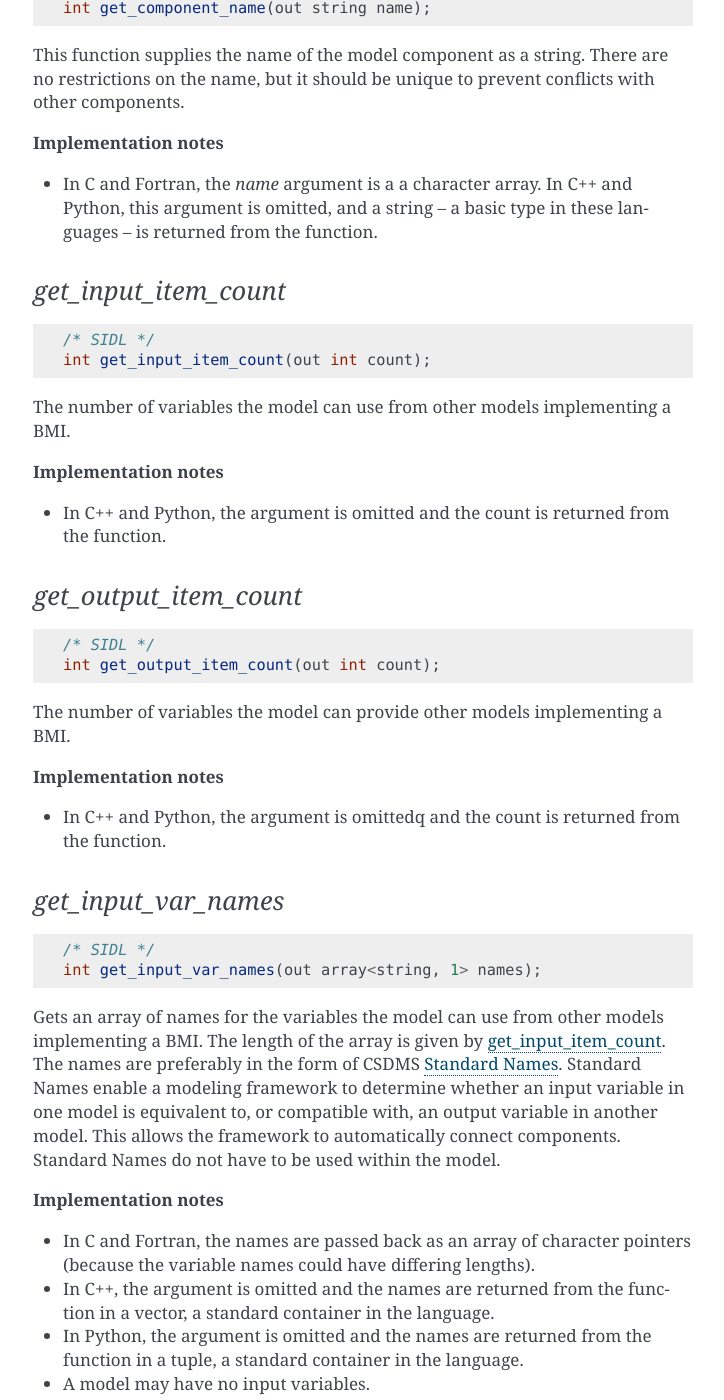
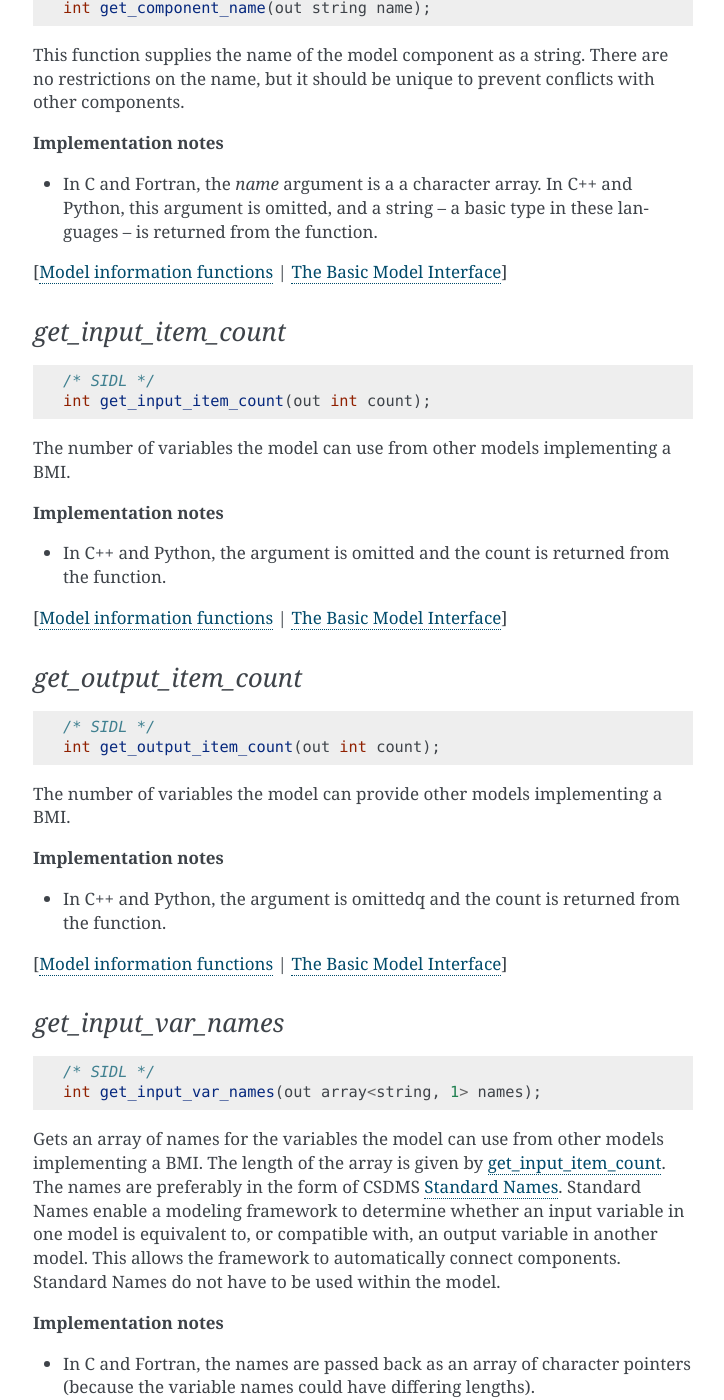
Before and after one commit to csdms/bmi, a Sphinx documentation site: the page built from docs/source/index.rst, in a window 1280 px wide and 1400 px high, scrolled down 5078 px. Shown: the whole window, without its empty margins (387-1111 px from the left). Built offline with Sphinx 7.4.7, drawn with Linux system fonts in a browser that asks for light colours; formulas are drawn with MathJax 3; some of the changed text lies outside the part shown.

Commit message:
Add navigation links after each BMI function
This should make it easier to browse sections and return to the
main BMI heading.

```diff
--- a/docs/source/bmi.getter_setter.rst
+++ b/docs/source/bmi.getter_setter.rst
@@ -45,6 +45,8 @@ even if the model uses dimensional variables.
   accessible until after the call to :ref:`initialize`. Likewise, the
   variable may not be accessible after calling :ref:`finalize`.
 
+[:ref:`getter_setter_funcs` | :ref:`basic_model_interface`]
+
 .. _get_value_ptr:
 
 *get_value_ptr*
@@ -67,6 +69,8 @@ even if the model's state has changed.
 * In C++, the *dest_ptr* argument is omitted, and the reference is
   returned through the function.
 * In Python, a :term:`numpy` array is returned.
+
+[:ref:`getter_setter_funcs` | :ref:`basic_model_interface`]
 
 
 .. _get_value_at_indices:
@@ -91,6 +95,8 @@ Additionally,
 
 * Both *dest* and *inds* are flattened arrays.
 * The *inds* argument is always of type integer.
+
+[:ref:`getter_setter_funcs` | :ref:`basic_model_interface`]
 
 
 .. _set_value:
@@ -121,6 +127,8 @@ even if the model uses dimensional variables.
   accessible until after the call to :ref:`initialize`. Likewise, the
   variable may not be accessible after calling :ref:`finalize`.
 
+[:ref:`getter_setter_funcs` | :ref:`basic_model_interface`]
+
 
 .. _set_value_at_indices:
 
@@ -143,3 +151,5 @@ Additionally,
 
 * Both *src* and *inds* are flattened arrays.
 * The *inds* argument is always of type integer.
+
+[:ref:`getter_setter_funcs` | :ref:`basic_model_interface`]
--- a/docs/source/bmi.grid_funcs.rst
+++ b/docs/source/bmi.grid_funcs.rst
@@ -53,6 +53,8 @@ is given in the :ref:`model_grids` section.
 * In C++ and Python, the *type* argument is omitted and the grid
   type name is returned from the function.
 
+[:ref:`grid_funcs` | :ref:`basic_model_interface`]
+
 
 .. _get_grid_rank:
 
@@ -77,6 +79,8 @@ of :ref:`get_grid_x`, :ref:`get_grid_y`, etc. are implemented.
 * This function is needed for every :ref:`grid type <model_grids>`.
 * In C++ and Python, the *rank* argument is omitted and the grid
   rank is returned from the function.
+
+[:ref:`grid_funcs` | :ref:`basic_model_interface`]
 
 
 .. _get_grid_size:
@@ -103,6 +107,8 @@ for :ref:`unstructured <unstructured_grids>` and
 * This function is needed for every :ref:`grid type <model_grids>`.
 * In C++ and Python, the *size* argument is omitted and the grid
   size is returned from the function.
+
+[:ref:`grid_funcs` | :ref:`basic_model_interface`]
 
 
 .. _get_grid_shape:
@@ -140,6 +146,8 @@ the cells.
 * In Python, the *shape* argument is a :term:`numpy <NumPy>` array.
 * In C++, this is a void function.
 
+[:ref:`grid_funcs` | :ref:`basic_model_interface`]
+
 
 .. _get_grid_spacing:
 
@@ -166,6 +174,8 @@ the spacing between rows is followed by spacing between columns, ``[dy, dx]``.
   <uniform_rectilinear>` grids.
 * In Python, the *spacing* argument is a :term:`numpy <NumPy>` array.
 * In C++, this is a void function.
+
+[:ref:`grid_funcs` | :ref:`basic_model_interface`]
 
 
 .. _get_grid_origin:
@@ -195,6 +205,8 @@ the origin is given in the column dimension, followed by the row dimension,
 * In Python, the *origin* argument is a :term:`numpy <NumPy>` array.
 * In C++, this is a void function.
 
+[:ref:`grid_funcs` | :ref:`basic_model_interface`]
+
 
 .. _get_grid_x:
 
@@ -220,6 +232,8 @@ See :ref:`model_grids` for more information.
   and all :ref:`unstructured <unstructured_grids>` grids.
 * In Python, the *x* argument is a :term:`numpy <NumPy>` array.
 * In C++, this is a void function.
+
+[:ref:`grid_funcs` | :ref:`basic_model_interface`]
 
 
 .. _get_grid_y:
@@ -247,6 +261,8 @@ See :ref:`model_grids` for more information.
 * In Python, the *y* argument is a :term:`numpy <NumPy>` array.
 * In C++, this is a void function.
 
+[:ref:`grid_funcs` | :ref:`basic_model_interface`]
+
 
 .. _get_grid_z:
 
@@ -273,6 +289,8 @@ See :ref:`model_grids` for more information.
 * In Python, the *z* argument is a :term:`numpy <NumPy>` array.
 * In C++, this is a void function.
 
+[:ref:`grid_funcs` | :ref:`basic_model_interface`]
+
 
 .. _get_grid_node_count:
 
@@ -292,6 +310,8 @@ Get the number of :term:`nodes <node>` in the grid.
   <unstructured_grids>` grids.
 * In C++ and Python, the *count* argument is omitted and the node
   count is returned from the function.
+
+[:ref:`grid_funcs` | :ref:`basic_model_interface`]
 
 
 .. _get_grid_edge_count:
@@ -313,6 +333,8 @@ Get the number of :term:`edges <edge>` in the grid.
 * In C++ and Python, the *count* argument is omitted and the edge
   count is returned from the function.
 
+[:ref:`grid_funcs` | :ref:`basic_model_interface`]
+
 
 .. _get_grid_face_count:
 
@@ -332,6 +354,8 @@ Get the number of :term:`faces <face>` in the grid.
   <unstructured_grids>` grids.
 * In C++ and Python, the *count* argument is omitted and the face
   count is returned from the function.
+
+[:ref:`grid_funcs` | :ref:`basic_model_interface`]
 
 
 .. _get_grid_edge_nodes:
@@ -356,6 +380,8 @@ node at edge head.
 * In Python, the *edge_nodes* argument is a :term:`numpy <NumPy>` array.
 * In C++, this is a void function.
 
+[:ref:`grid_funcs` | :ref:`basic_model_interface`]
+
 
 .. _get_grid_face_edges:
 
@@ -375,6 +401,8 @@ Get the face-edge connectivity.
   <unstructured_grids>` grids.
 * In Python, the *face_edges* argument is a :term:`numpy <NumPy>` array.
 * In C++, this is a void function.
+
+[:ref:`grid_funcs` | :ref:`basic_model_interface`]
 
 
 .. _get_grid_face_nodes:
@@ -399,6 +427,8 @@ that form the boundary of the face.
 * In Python, the *face_nodes* argument is a :term:`numpy <NumPy>` array.
 * In C++, this is a void function.
 
+[:ref:`grid_funcs` | :ref:`basic_model_interface`]
+
 
 .. _get_grid_nodes_per_face:
 
@@ -418,3 +448,5 @@ Get the number of nodes for each face.
   <unstructured_grids>` grids.
 * In Python, the *nodes_per_face* argument is a :term:`numpy <NumPy>` array.
 * In C++, this is a void function.
+
+[:ref:`grid_funcs` | :ref:`basic_model_interface`]
--- a/docs/source/bmi.info_funcs.rst
+++ b/docs/source/bmi.info_funcs.rst
@@ -28,6 +28,8 @@ but it should be unique to prevent conflicts with other components.
   In C++ and Python, this argument is omitted, and a string -- a basic type
   in these languages -- is returned from the function.
 
+[:ref:`info_funcs` | :ref:`basic_model_interface`]
+
 
 .. _get_input_item_count:
 
@@ -47,6 +49,8 @@ implementing a BMI.
 * In C++ and Python, the argument is omitted and the count is returned
   from the function.
 
+[:ref:`info_funcs` | :ref:`basic_model_interface`]
+
 
 .. _get_output_item_count:
 
@@ -65,6 +69,8 @@ implementing a BMI.
 
 * In C++ and Python, the argument is omittedq and the count is
   returned from the function.
+
+[:ref:`info_funcs` | :ref:`basic_model_interface`]
 
 
 .. _get_input_var_names:
@@ -97,6 +103,9 @@ Standard Names do not have to be used within the model.
   function in a tuple, a standard container in the language.
 * A model may have no input variables.
 
+[:ref:`info_funcs` | :ref:`basic_model_interface`]
+
+
 .. _get_output_var_names:
 
 *get_output_var_names*
@@ -126,3 +135,5 @@ Standard Names do not have to be used within the model.
 * In Python, the argument is omitted and the names are returned from the
   function in a tuple, a standard container in the language.
 * A model may have no output variables.
+
+[:ref:`info_funcs` | :ref:`basic_model_interface`]
--- a/docs/source/bmi.time_funcs.rst
+++ b/docs/source/bmi.time_funcs.rst
@@ -23,6 +23,9 @@ The current model time.
 * In C++ and Python, the argument is omitted and the time is returned
   from the function.
 
+[:ref:`time_funcs` | :ref:`basic_model_interface`]
+
+
 .. _get_start_time:
 
 *get_start_time*
@@ -40,6 +43,8 @@ The start time of the  model.
 * The start time in BMI is typically defined to be 0.0.
 * In C++ and Python, the argument is omitted and the time is returned
   from the function.
+
+[:ref:`time_funcs` | :ref:`basic_model_interface`]
 
 
 .. _get_end_time:
@@ -60,6 +65,8 @@ The end time of the  model.
   1.0e6) is typically chosen.
 * In C++ and Python, the argument is omitted and the time is returned
   from the function.
+
+[:ref:`time_funcs` | :ref:`basic_model_interface`]
 
 
 .. _get_time_units:
@@ -84,6 +91,8 @@ It's recommended to use `time unit conventions`_ from Unidata's
 * In C++ and Python, the argument is omitted and the units are returned
   from the function.
 
+[:ref:`time_funcs` | :ref:`basic_model_interface`]
+
 
 .. _get_time_step:
 
@@ -105,3 +114,5 @@ The time step is always expressed as a floating point value.
   backward).
 * In C++ and Python, the argument is omitted and the time step is returned
   from the function.
+
+[:ref:`time_funcs` | :ref:`basic_model_interface`]
--- a/docs/source/bmi.var_funcs.rst
+++ b/docs/source/bmi.var_funcs.rst
@@ -37,6 +37,8 @@ A model can have one or more grids.
 * In C++ and Python, the *grid* argument is omitted and the grid
   identifier is returned from the function.
 
+[:ref:`var_funcs` | :ref:`basic_model_interface`]
+
 
 .. _get_var_type:
 
@@ -57,6 +59,8 @@ used by the `dtype`_ attribute; e.g., `int32`, `float`, etc.
 
 * In C++ and Python, the *type* argument is omitted and the variable
   type name is returned from the function.
+
+[:ref:`var_funcs` | :ref:`basic_model_interface`]
 
 
 .. _get_var_units:
@@ -87,6 +91,8 @@ full description of valid unit names and a list of supported units.
 * In C++ and Python, the *units* argument is omitted and the variable
   units name is returned from the function.
 
+[:ref:`var_funcs` | :ref:`basic_model_interface`]
+
 
 .. _get_var_itemsize:
 
@@ -108,6 +114,8 @@ For example, if data for a variable are stored as 64-bit integers,
 * In C++ and Python, the *size* argument is omitted and the item size
   is returned from the function.
 
+[:ref:`var_funcs` | :ref:`basic_model_interface`]
+
 
 .. _get_var_nbytes:
 
@@ -126,6 +134,8 @@ a variable; i.e., the number of items multiplied by the size of each item.
 
 * In C++ and Python, the *nbytes* argument is omitted and the total
   amount of memory used by the variable is returned from the function.
+
+[:ref:`var_funcs` | :ref:`basic_model_interface`]
 
 
 .. _get_var_location:
@@ -151,6 +161,8 @@ element the variable is defined. Valid return values are:
 * In C++ and Python, the *location* argument is omitted and the location
   is returned from the function.
 
+[:ref:`var_funcs` | :ref:`basic_model_interface`]
+
 
 .. Links
 
```
